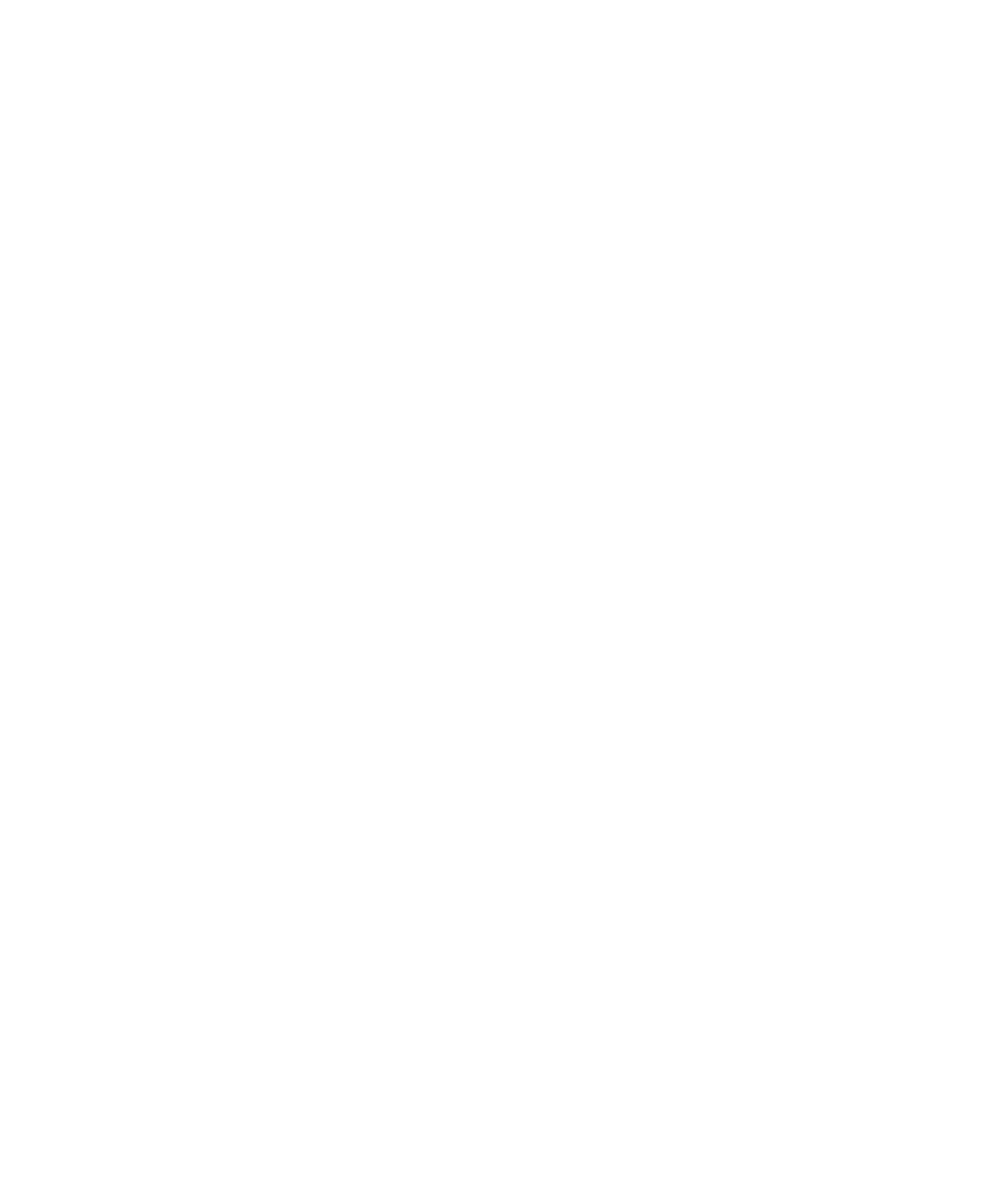
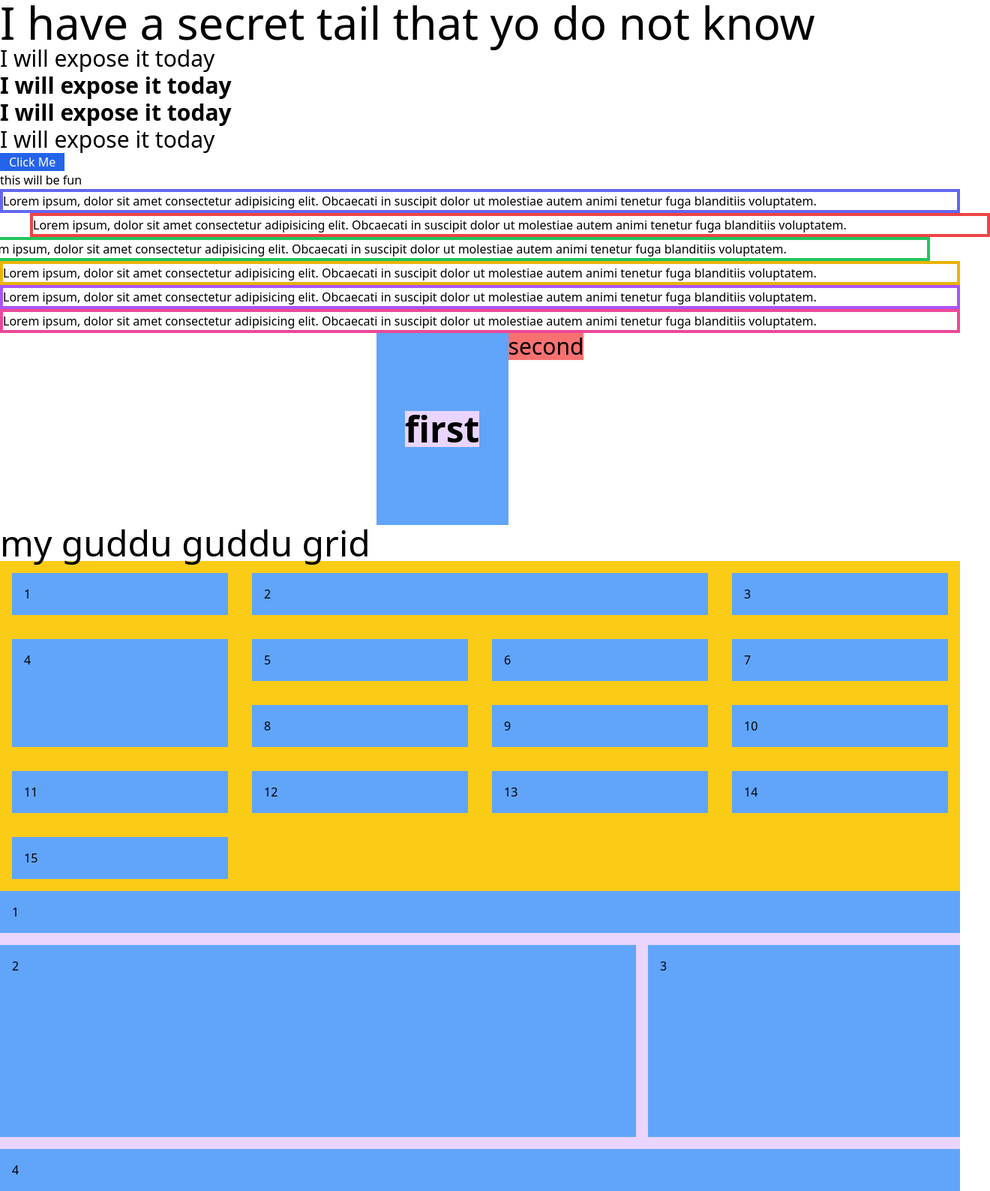
Before and after one commit to BondhanMondal/tailwind-css, a plain HTML site: page index.html in a window 1280 px wide. Shown: the whole page at 75% size, 1320 px wide, since content can reach past the window. Before the commit the page ends 800 px from the top, so only its background shows below. Drawn offline with nearby package versions, Linux system fonts and the light colour scheme.

Commit message:
final commit

```diff
--- a/index.html
+++ b/index.html
@@ -5,8 +5,70 @@
     <meta http-equiv="X-UA-Compatible" content="IE=edge">
     <meta name="viewport" content="width=device-width, initial-scale=1.0">
     <title>Tailwind CSS</title>
+    <!-- tailwind css  -->
+    <script src="https://cdn.tailwindcss.com"></script>
 </head>
 <body>
+    <h1 class="text-6xl"> I have a secret tail that yo do not know</h1>
+    <h3 class="text-3xl">I will expose it today</h3>
+    <h3 class="text-3xl font-extrabold">I will expose it today</h3>
+    <h3 class="text-3xl font-bold">I will expose it today</h3>
+    <h3 class="text-3xl">I will expose it today</h3>
+    <button class="bg-blue-600 text-white px-3">Click Me</button>
+    <p>this will be fun</p>
+    <section>
+        <div class="container border-4 border-indigo-500/100">
+            <p>Lorem ipsum, dolor sit amet consectetur adipisicing elit. Obcaecati in suscipit dolor ut molestiae autem animi tenetur fuga blanditiis voluptatem.</p>
+        </div>
+        <div class="container border-4 ml-10 border-red-500/100">
+            <p>Lorem ipsum, dolor sit amet consectetur adipisicing elit. Obcaecati in suscipit dolor ut molestiae autem animi tenetur fuga blanditiis voluptatem.</p>
+        </div>
+        <div class="container border-4 -ml-10 border-green-500/100">
+            <p>Lorem ipsum, dolor sit amet consectetur adipisicing elit. Obcaecati in suscipit dolor ut molestiae autem animi tenetur fuga blanditiis voluptatem.</p>
+        </div>
+        <div class="container border-4 border-yellow-500/100">
+            <p>Lorem ipsum, dolor sit amet consectetur adipisicing elit. Obcaecati in suscipit dolor ut molestiae autem animi tenetur fuga blanditiis voluptatem.</p>
+        </div>
+        <div class="container border-4 border-purple-500/100">
+            <p>Lorem ipsum, dolor sit amet consectetur adipisicing elit. Obcaecati in suscipit dolor ut molestiae autem animi tenetur fuga blanditiis voluptatem.</p>
+        </div>
+        <div class="container border-4 border-pink-500/100">
+            <p>Lorem ipsum, dolor sit amet consectetur adipisicing elit. Obcaecati in suscipit dolor ut molestiae autem animi tenetur fuga blanditiis voluptatem.</p>
+        </div>
+    </section>
+    <section class="flex justify-center">
+        <div class="h-64 bg-blue-400 w-44 flex justify-center items-center">
+            <h2 class="text-5xl font-bold bg-purple-200">first<h2>
+        </div>
+        <div>
+            <h2 class="text-3xl bg-red-400">second</h2>
+        </div>
+    </section>
+    <h2 class="text-5xl">my guddu guddu grid</h2>
+    <!-- <section class="bg-yellow-400 flex flex-wrap"> -->
+        <section class="bg-yellow-400 grid grid-cols-4">
+        <div class="bg-blue-400 m-4 p-4">1</div>
+        <div class="bg-blue-400 m-4 p-4 col-span-2">2</div>
+        <div class="bg-blue-400 m-4 p-4">3</div>
+        <div class="bg-blue-400 m-4 p-4 row-span-2">4</div>
+        <div class="bg-blue-400 m-4 p-4">5</div>
+        <div class="bg-blue-400 m-4 p-4">6</div>
+        <div class="bg-blue-400 m-4 p-4">7</div>
+        <div class="bg-blue-400 m-4 p-4">8</div>
+        <div class="bg-blue-400 m-4 p-4">9</div>
+        <div class="bg-blue-400 m-4 p-4">10</div>
+        <div class="bg-blue-400 m-4 p-4">11</div>
+        <div class="bg-blue-400 m-4 p-4">12</div>
+        <div class="bg-blue-400 m-4 p-4">13</div>
+        <div class="bg-blue-400 m-4 p-4">14</div>
+        <div class="bg-blue-400 m-4 p-4">15</div>
+    </section>
+    <section class="grid grid-cols-3 bg-purple-200 gap-4">
+        <div class="bg-blue-400 p-4 col-span-3">1</div>
+        <div class="bg-blue-400 p-4 h-64 col-span-2 row-span-2">2</div>
+        <div class="bg-blue-400 p-4 row-span-2">3</div>
+        <div class="bg-blue-400 p-4 col-span-3">4</div>
+    </section>
 
 </body>
 </html>
```
